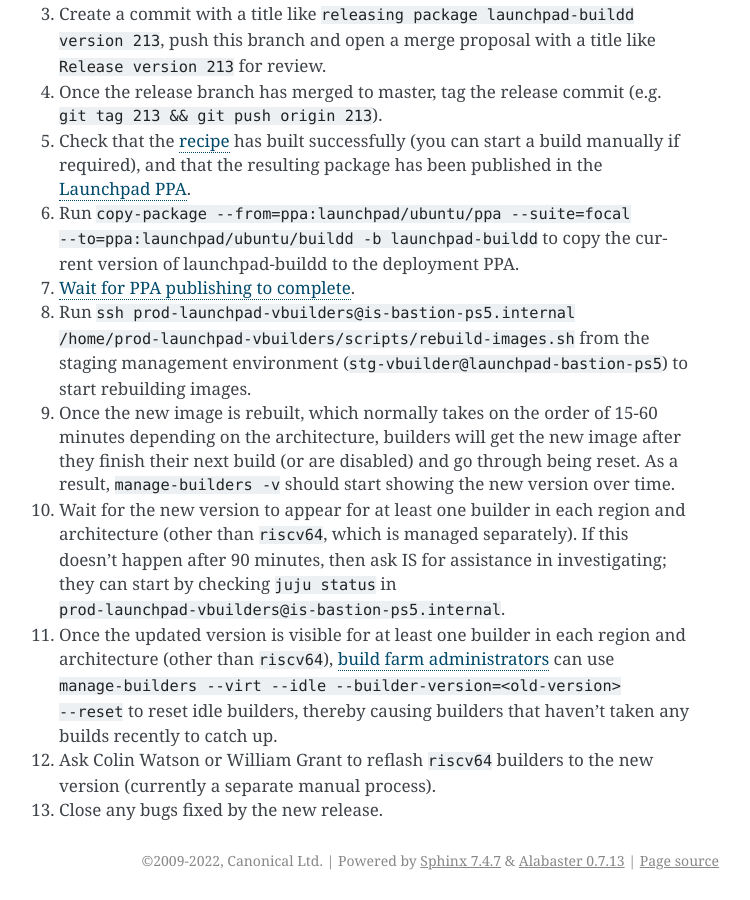
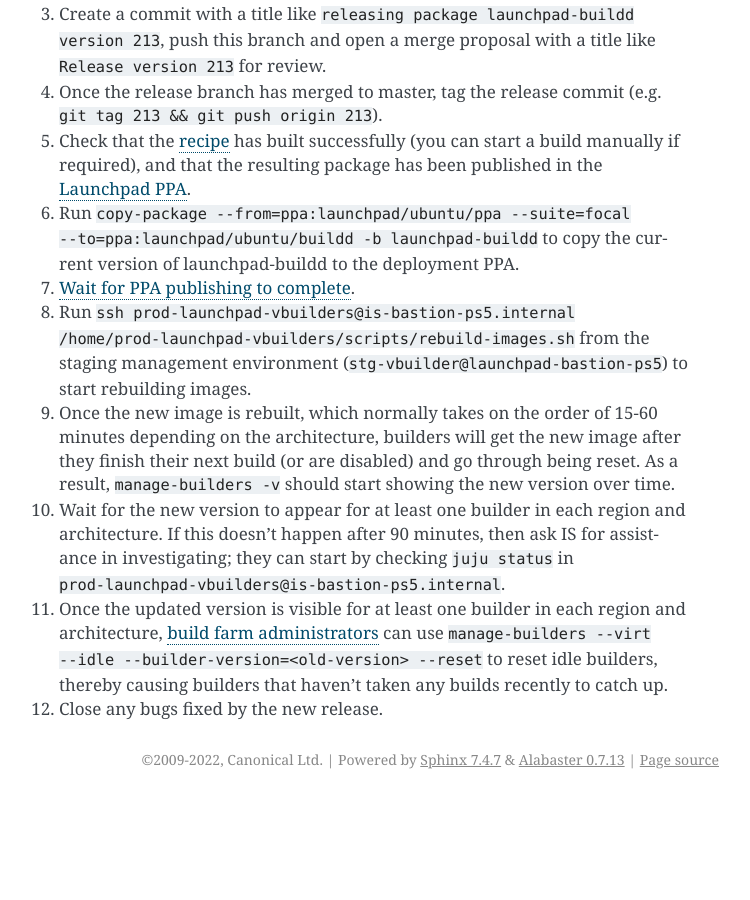
Before and after one commit to jugmac00/launchpad-buildd, a Sphinx documentation site: the page built from docs/how-to/deployment.rst, in a window 1280 px wide and 900 px high, scrolled down 1290 px. Shown: the whole window, without its empty margins (391-1141 px from the left). Built offline with Sphinx 7.4.7, drawn with Linux system fonts in a browser that asks for light colours; after the commit the page ends 2089 px from its top, so only the background shows below that.

Commit message:
doc: riscv64 builders are no longer managed separately

```diff
--- a/docs/how-to/deployment.rst
+++ b/docs/how-to/deployment.rst
@@ -95,20 +95,15 @@
    version over time.
 
 #. Wait for the new version to appear for at least one builder in each
-   region and architecture (other than ``riscv64``, which is managed
-   separately).  If this doesn't happen after 90 minutes, then ask IS for
-   assistance in investigating; they can start by checking ``juju status``
-   in ``prod-launchpad-vbuilders@is-bastion-ps5.internal``.
+   region and architecture.  If this doesn't happen after 90 minutes, then
+   ask IS for assistance in investigating; they can start by checking ``juju
+   status`` in ``prod-launchpad-vbuilders@is-bastion-ps5.internal``.
 
 #. Once the updated version is visible for at least one builder in each
-   region and architecture (other than ``riscv64``), `build farm
-   administrators
+   region and architecture, `build farm administrators
    <https://launchpad.net/~launchpad-buildd-admins/+members>`_ can use
    ``manage-builders --virt --idle --builder-version=<old-version> --reset``
    to reset idle builders, thereby causing builders that haven't taken any
    builds recently to catch up.
 
-#. Ask Colin Watson or William Grant to reflash ``riscv64`` builders to the
-   new version (currently a separate manual process).
-
 #. Close any bugs fixed by the new release.
```
Also changed, not shown: 1 other file.
